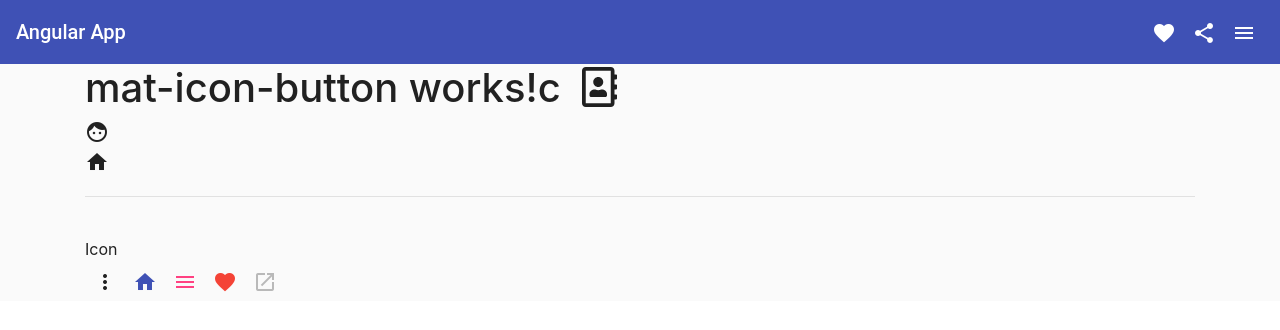
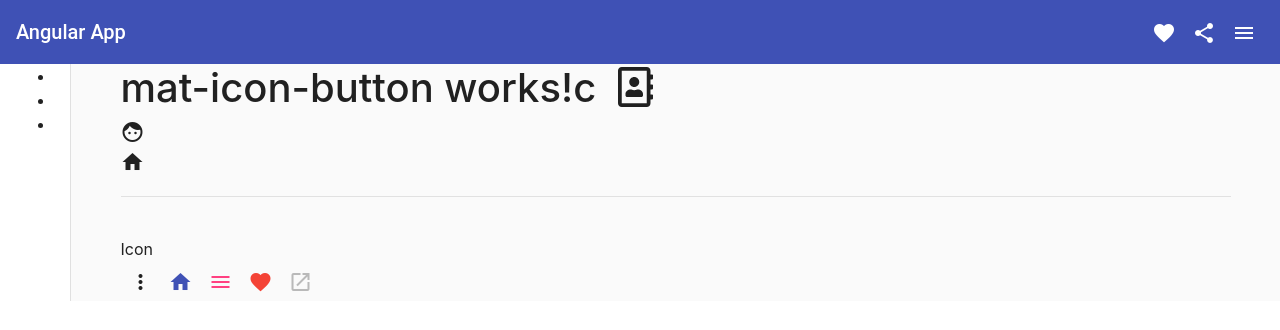
Before and after one commit to brmfoundation17/angular-app, an Angular app: page /iconbutton in a window 1280 px wide. Shown: the top 330 px of the page. Built offline with nearby package versions, Linux system fonts and the light colour scheme.

Commit message:
Navigation changes.

```diff
--- a/src/app/app.component.ts
+++ b/src/app/app.component.ts
@@ -10,7 +10,7 @@ export class AppComponent implements OnInit{
 
   title = 'angular-app';
   events: string[] = [];
-  opened=false;
+  opened=true;
   showFiller = false;
   navigation = [];
   constructor(private navService: NavigationModelService){}
```
Also changed, not shown: package.json (+16 -16 lines), 1 other file (tests, documents, lock files or other folders).
